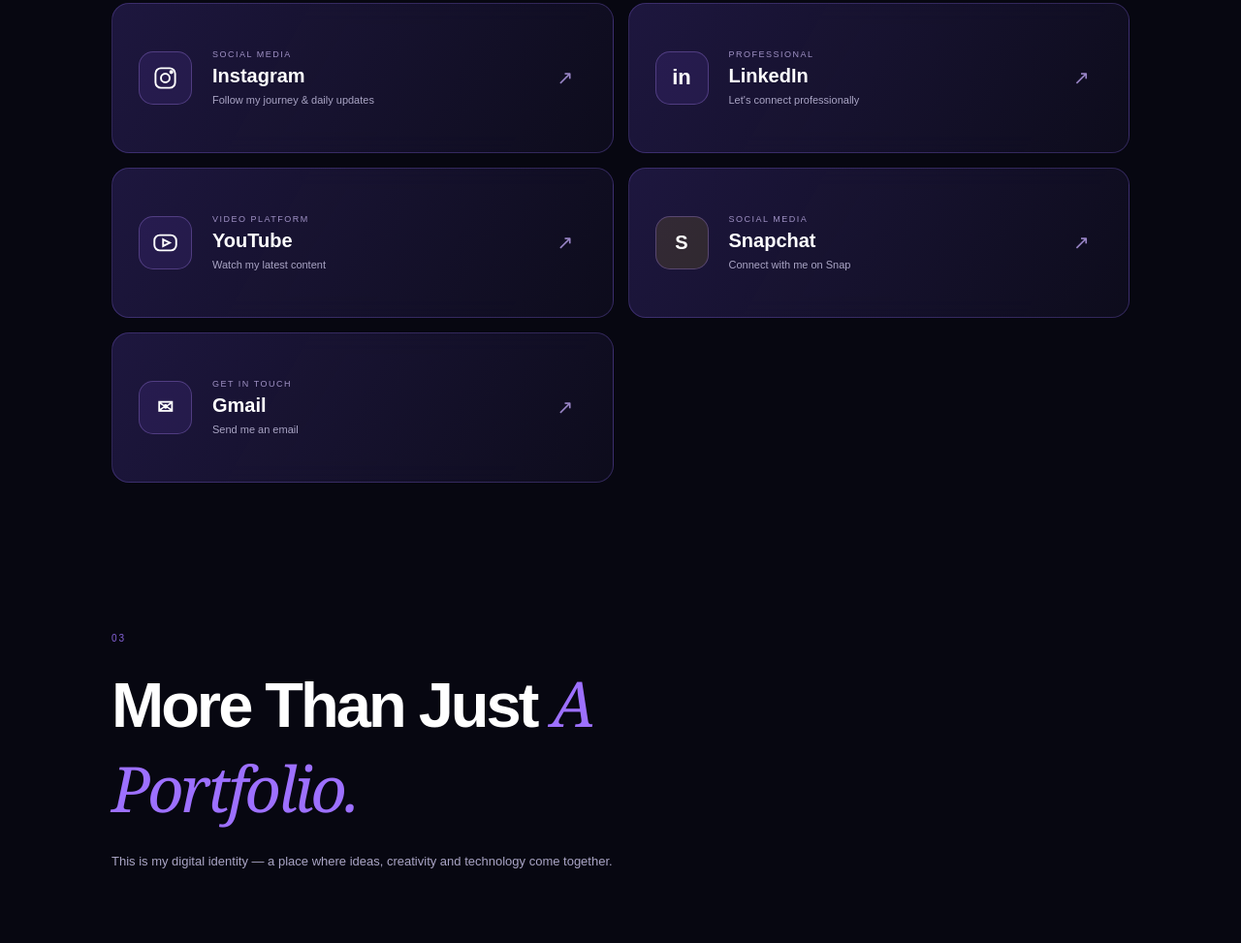
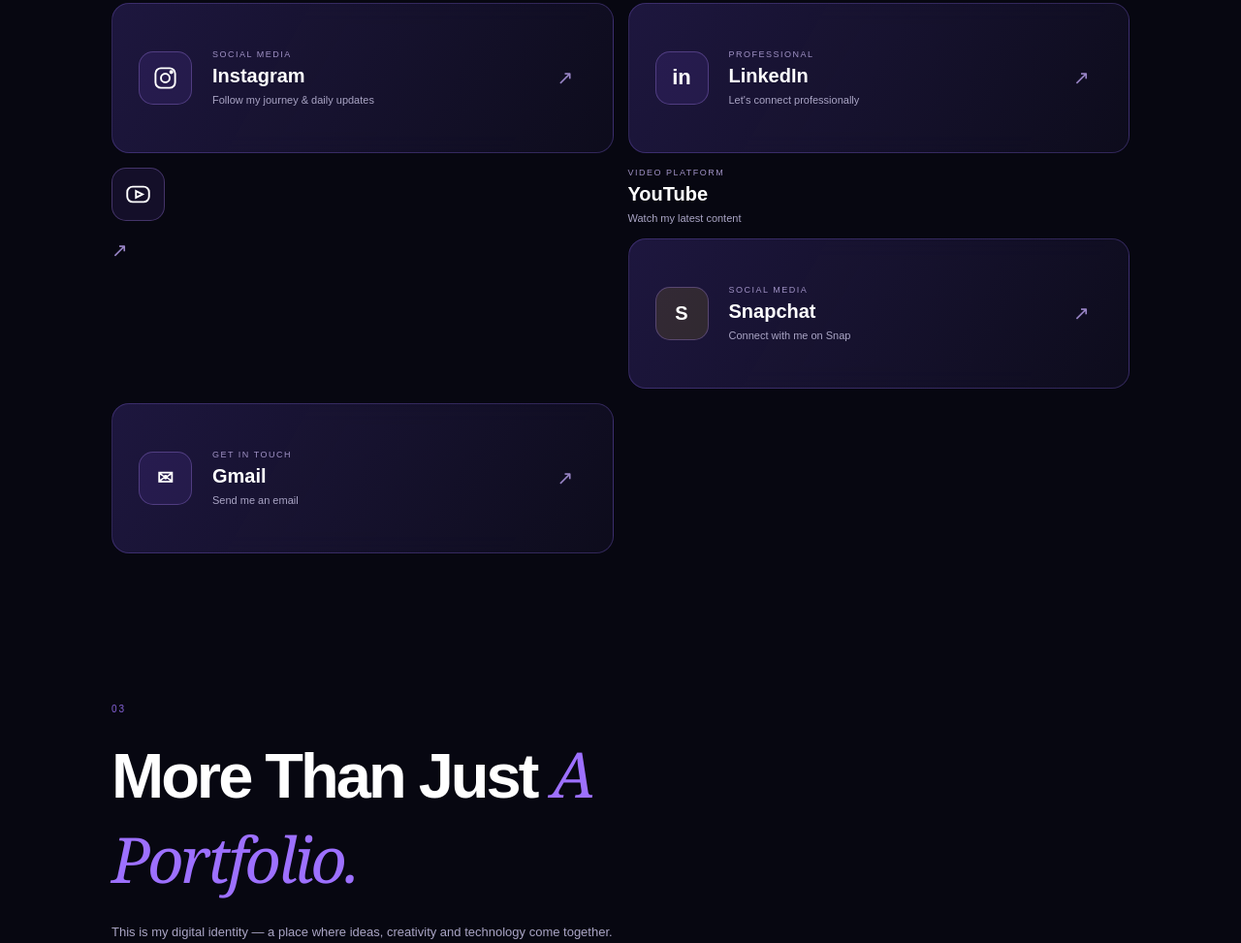
Before and after one commit to Karan-Krish/Krish-Karan-portfolio, a plain HTML site: page index.html in a window 1280 px wide. Shown: the part 995-1968 px from the top of the page at 97% size. Drawn offline with Linux system fonts and the light colour scheme.

Commit message:
Update index.html

```diff
--- a/index.html
+++ b/index.html
@@ -217,8 +217,6 @@
 
                 <!-- YOUTUBE -->
 
-                <a href="https://youtube.com/@krish.wed-developer?si=hlnV_OHvZvJywPxY" target="_blank"
-                    class="social-card youtube">
 
                     <div class="social-icon">
 
```
